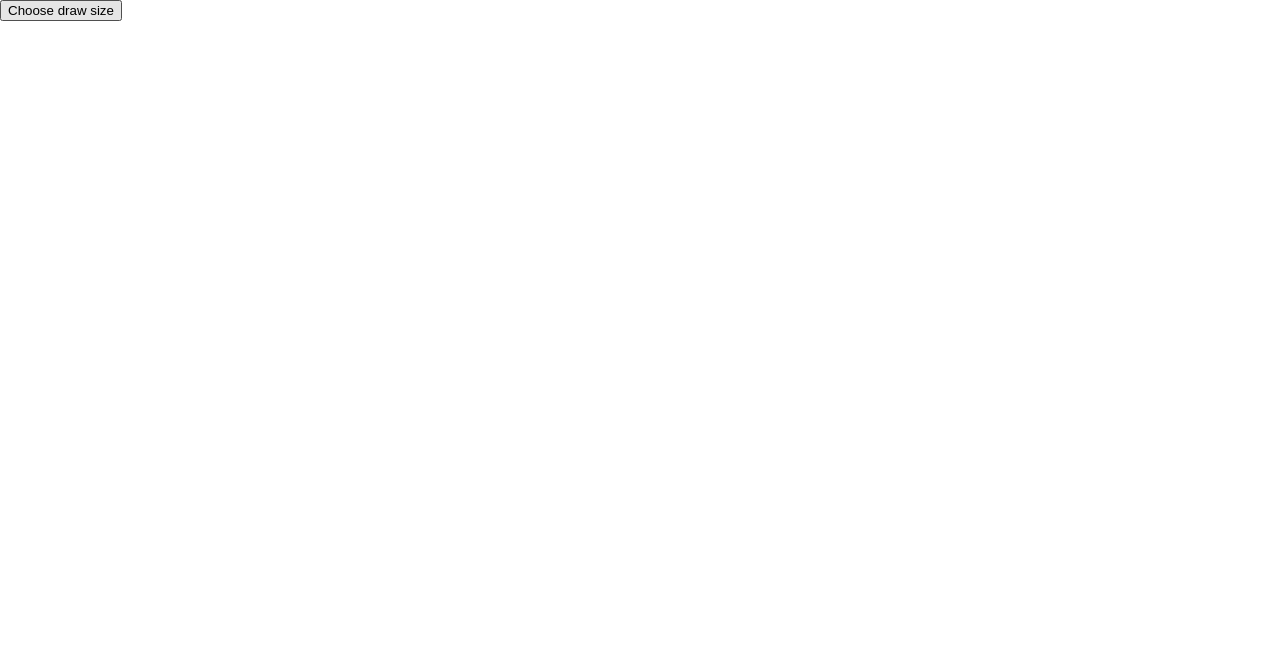
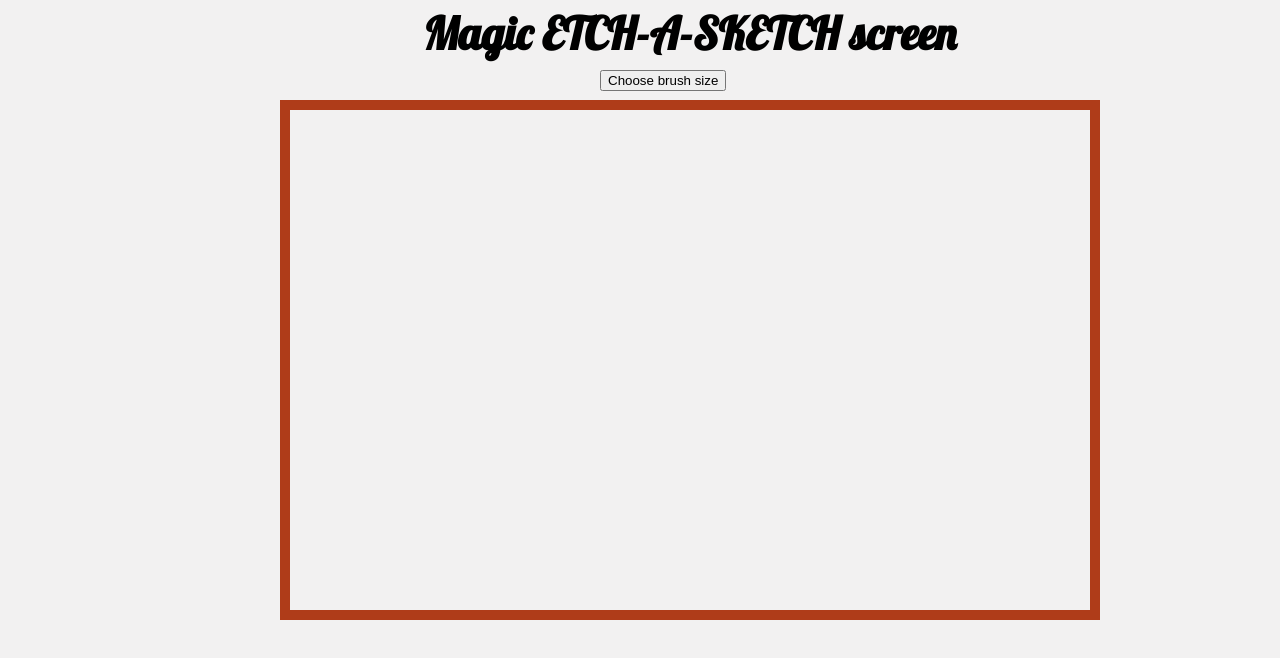
Before and after one commit to LrdVnz/etch-a-sketch, a plain HTML site: page index.html in a window 1280 px wide. Drawn offline with Linux system fonts and the light colour scheme.

Commit message:
modified container, added title

```diff
--- a/index.html
+++ b/index.html
@@ -1,11 +1,13 @@
 <!DOCTYPE html>
 <html>
     <head>
+        <link href="https://fonts.googleapis.com/css?family=Lobster&display=swap" rel="stylesheet">
         <meta charset="utf-8">
-        <title>Etch-a-sketch project</title>
+        <title>Etch-a-sketch </title>
         <link rel="stylesheet" href="style.css">
-        <button id="sizebtn" onclick ="changeSize()"> Choose draw size</button>
+        <button id="sizebtn" onclick ="changeSize()"> Choose brush size</button>
     </head>
+    <h1 id ="heading"> Magic ETCH-A-SKETCH screen</h1>
     <div class ="grid-container"></div>
  <script src="script.js"></script>
 </html>
--- a/script.js
+++ b/script.js
@@ -1,12 +1,22 @@
 let gridContainer = document.querySelector(".grid-container");
-
-let btnPrompt
+let button = document.querySelector("#sizebtn");
+let heading = document.querySelector("#heading");
+let body = document.querySelector("body")
+let btnPrompt ;
 
 let howManyPixels;
 
+gridContainer.style.cssText ="border: 10px solid #ac310cf0; height:500px; width:800px; margin-left:280px; margin-top:100px;";
+button.style.cssText = "left:600px; position:absolute; top:70px;";
+heading.style.cssText = "position:absolute; top:-25px; left:423px; font-size:45px;";
+
+body.style.height = "100%";
+body.style.width = "100%";
+body.style.backgroundColor = "#f2f1f1"
+
 function pixelsPerPage(){
-screenWidth = window.outerWidth;
-screenHeight = window.outerHeight;
+screenWidth = 800;
+screenHeight = 500;
 screenArea = screenWidth * screenHeight;
 pixelArea = btnPrompt ** 2;
 howManyPixels = screenArea / pixelArea;
@@ -31,10 +41,11 @@
     [...gridContainer.children].forEach(child => {
          child.addEventListener("mouseover", (e) => {
           toBlack -= 0.1 ;
-          let r = Math.floor((Math.random()*(255 + 1)));
-          let g = Math.floor((Math.random()*(255 + 1)));
-          let b = Math.floor((Math.random()*(255 + 1)));
+           let r = Math.floor((Math.random()*(255 + 1)));
+           let g = Math.floor((Math.random()*(255 + 1)));
+           let b = Math.floor((Math.random()*(255 + 1)));
            child.style.backgroundColor = "rgb(" +(r * toBlack) + "," + (g * toBlack) + "," + (b * toBlack) +")"
+           heading.style.color = "rgb(" + (r * 0.4) + "," + (g * 0.4) + "," + (b * 0.4) + ")"
          })
     })
   document.body.appendChild(gridContainer)
--- a/style.css
+++ b/style.css
@@ -1,3 +1,12 @@
 body {
 margin: 0px;
 }
+
+@font-face {
+font-family: 'Lobster' ;
+src : url('https://fonts.googleapis.com/css?family=Lobster&display=swap');
+}
+
+h1 {
+font-family: "Lobster" ;
+}
```
Also changed, not shown: etchasketch.png (added).
